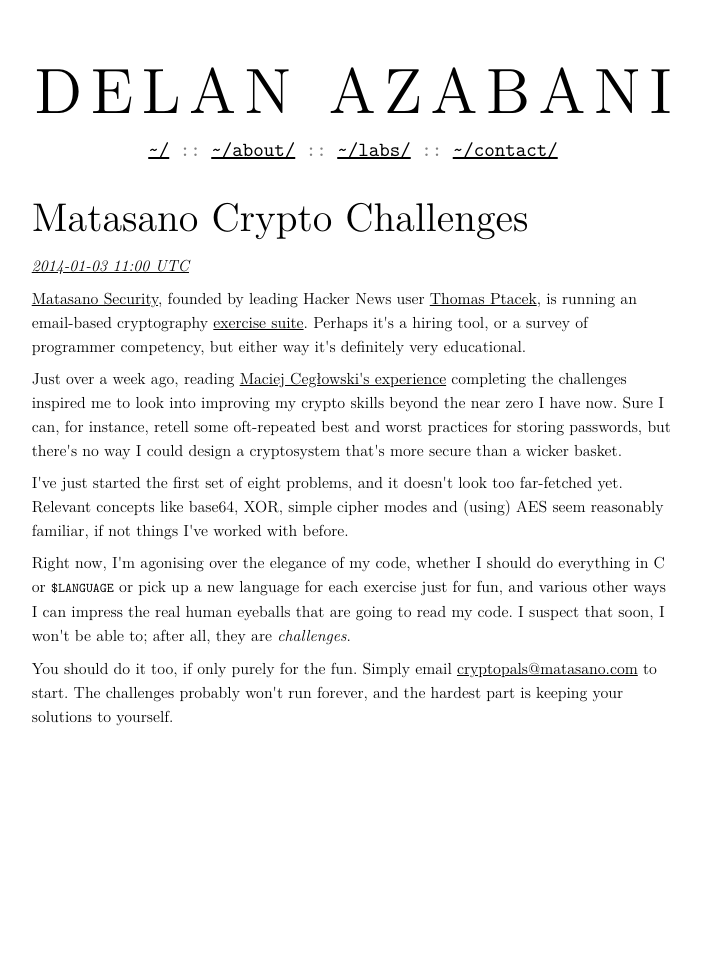
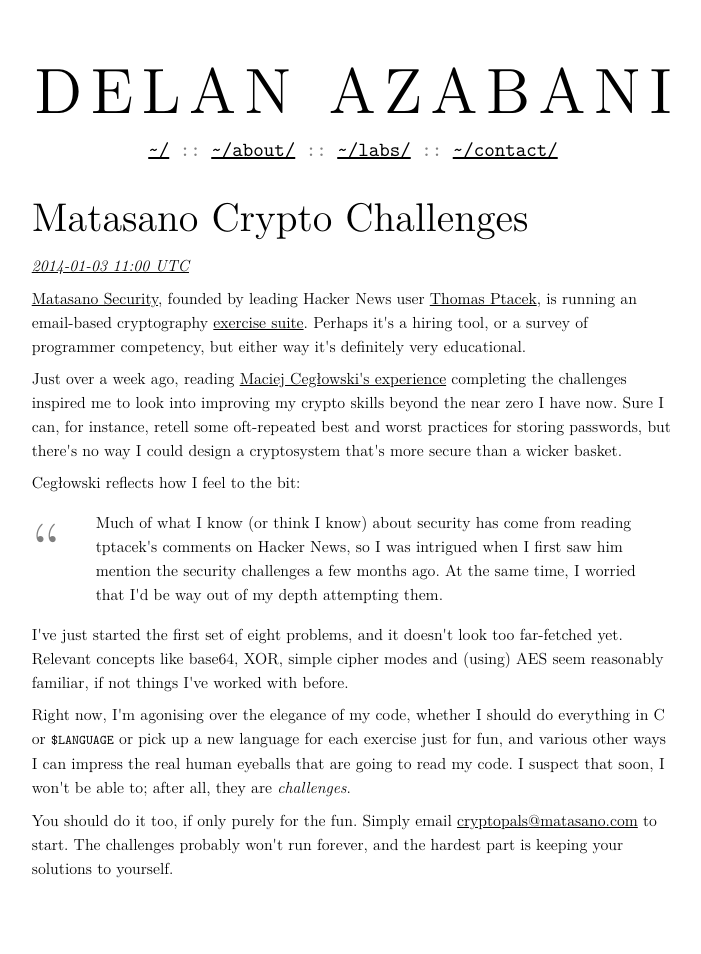
Before and after one commit to delan/www.azabani.com, a Jekyll site: the page built from _posts/2014-01-03-matasano-crypto-challenges.html, in a window 1280 px wide. Shown: the whole page, without its empty margins (287-988 px from the left). Built offline with Jekyll 4.4.1, drawn with Linux system fonts in a browser that asks for light colours; before the commit the page ends 900 px from its top, so only the background shows below that.

Commit message:
add CSS for blockquote and missing quote to last post

```diff
--- a/_posts/2014-01-03-matasano-crypto-challenges.html
+++ b/_posts/2014-01-03-matasano-crypto-challenges.html
@@ -19,6 +19,13 @@
 passwords, but there's no way I could design a cryptosystem that's more secure
 than a wicker basket.
 
+<p>Cegłowski reflects how I feel to the bit:
+
+<blockquote>Much of what I know (or think I know) about security has come from
+reading tptacek's comments on Hacker News, so I was intrigued when I first saw
+him mention the security challenges a few months ago. At the same time, I
+worried that I'd be way out of my depth attempting them.</blockquote>
+
 <p>I've just started the first set of eight problems, and it doesn't look too
 far-fetched yet. Relevant concepts like base64, XOR, simple cipher modes and
 (using) AES seem reasonably familiar, if not things I've worked with before.
--- a/css/all.css
+++ b/css/all.css
@@ -81,6 +81,17 @@
 sup {
 	vertical-align: super;
 }
+blockquote {
+	margin: 1em 1em 1em 4em;
+}
+blockquote:before {
+	content: '“';
+	display: block;
+	float: left;
+	margin: -0.25em 0 0 -1em;
+	font-size: 4em;
+	color: #808080;
+}
 nav {
 	text-align: center;
 	font-family: 'LM Mono 10';
```
